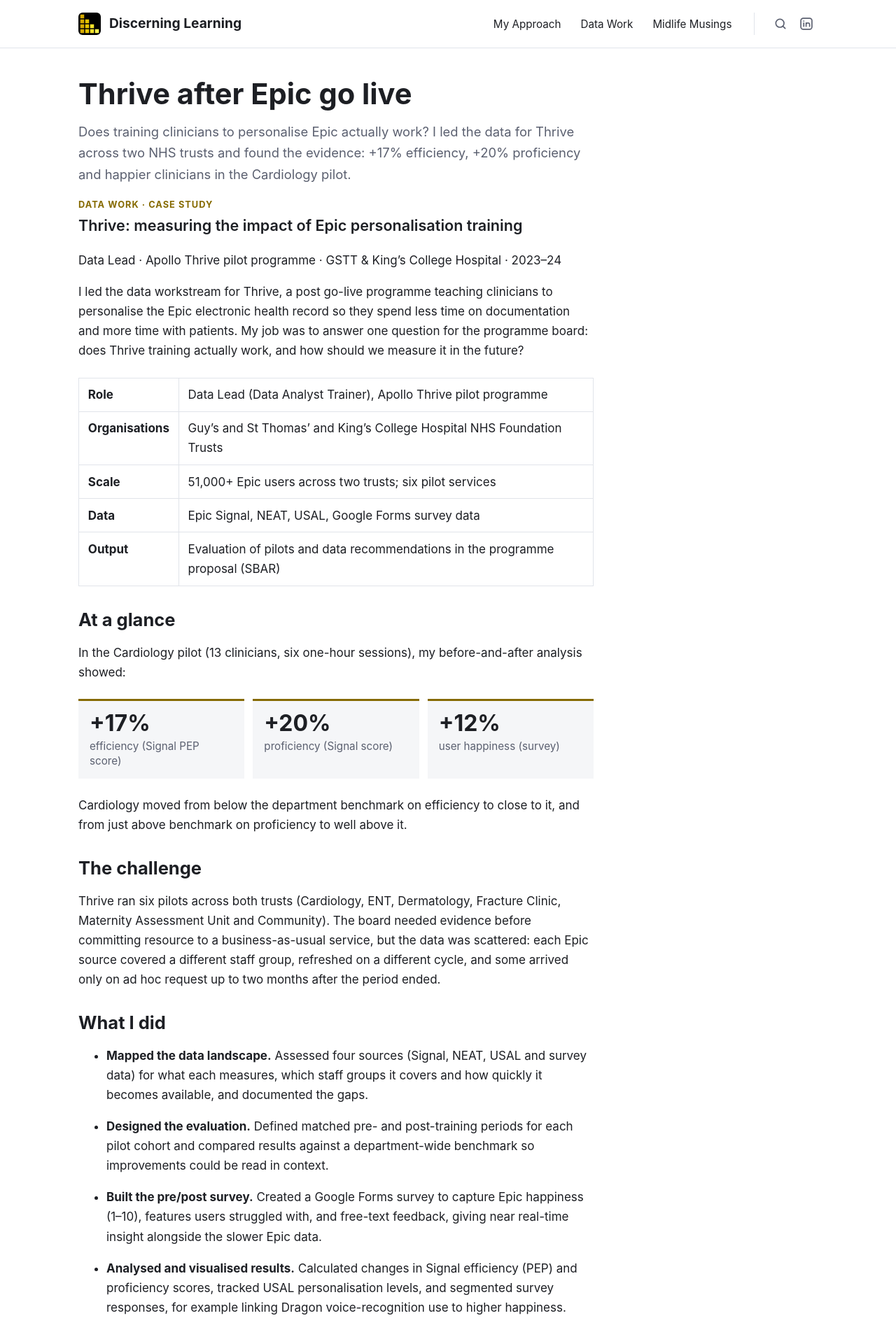
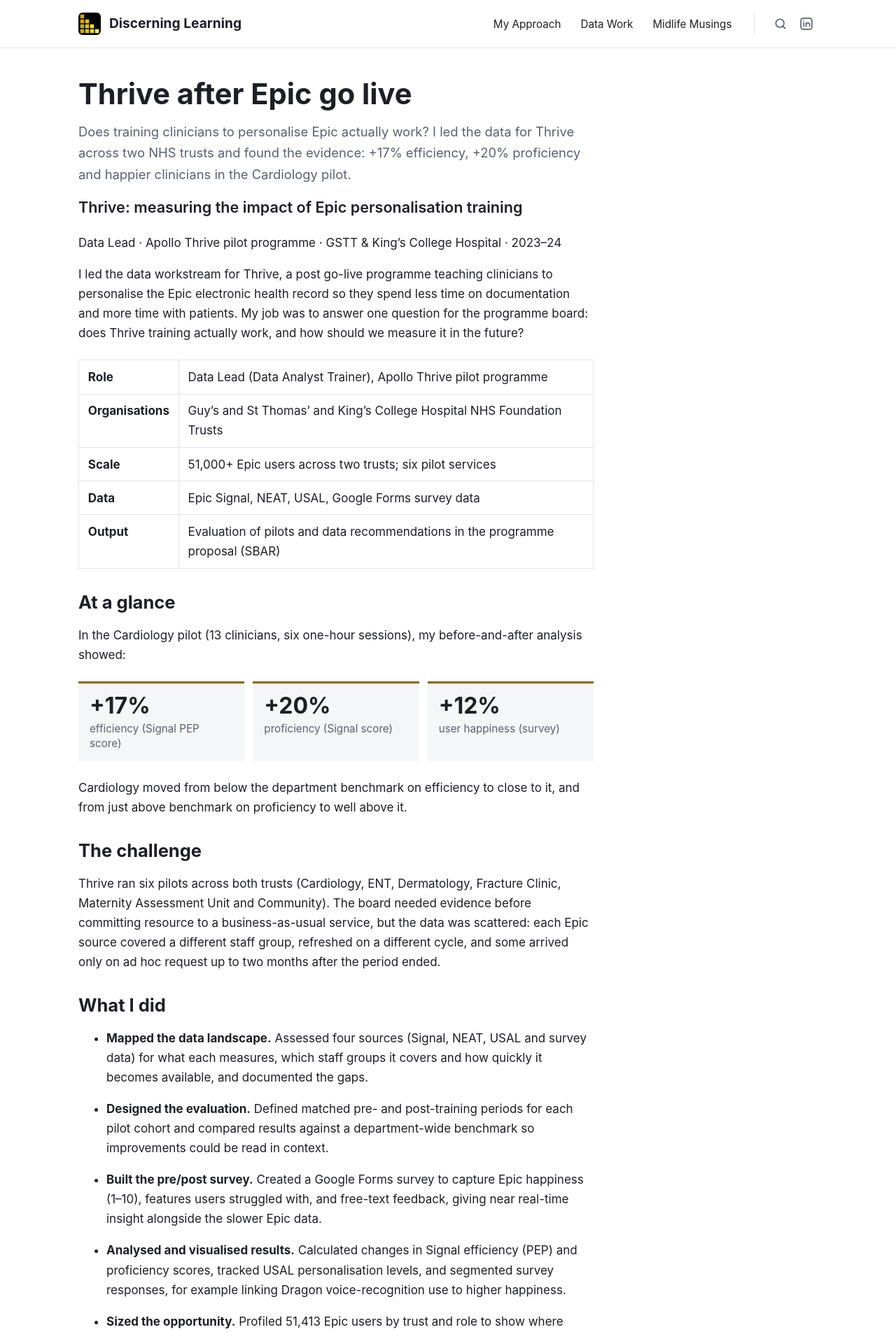
Before and after one commit to PerrinShanks-Cogito/discerninglearning, a Jekyll site: the page built from _data_work/2024-03-01-thrive-data-lead-case-study.md, in a window 1280 px wide. Shown: the top 1904 px of the page at 70% size. Built offline with Jekyll 4.4.1, drawn with Linux system fonts in a browser that asks for light colours.

```diff
--- a/_data_work/2024-03-01-thrive-data-lead-case-study.md
+++ b/_data_work/2024-03-01-thrive-data-lead-case-study.md
@@ -3,8 +3,6 @@ date: 2024-03-01
 title: "Thrive after Epic go live"
 description: "Does training clinicians to personalise Epic actually work? I led the data for Thrive across two NHS trusts and found the evidence: +17% efficiency, +20% proficiency and happier clinicians in the Cardiology pilot."
 ---
-
-<p class="doc-kicker">DATA WORK · CASE STUDY</p>
 
 <p class="doc-subtitle">Thrive: measuring the impact of Epic personalisation training</p>
 
--- a/assets/css/main.scss
+++ b/assets/css/main.scss
@@ -213,14 +213,6 @@ h1, h2, h3, h4 { line-height: 1.25; margin: 2rem 0 0.75rem; }
 .prose td:first-child { font-weight: 600; white-space: nowrap; }
 
 // Set by scripts/tidy-markdown.py for documents converted from Word.
-.doc-kicker {
-  margin: 0 0 0.25rem;
-  color: var(--accent);
-  font-size: 0.8rem;
-  font-weight: 700;
-  letter-spacing: 0.08em;
-  text-transform: uppercase;
-}
 .doc-subtitle { margin-top: 0; font-size: 1.35rem; font-weight: 600; line-height: 1.35; }
 .prose table.stat-table {
   display: table;
```
Also changed, not shown: scripts/tidy-markdown.py (+5 -5 lines).
